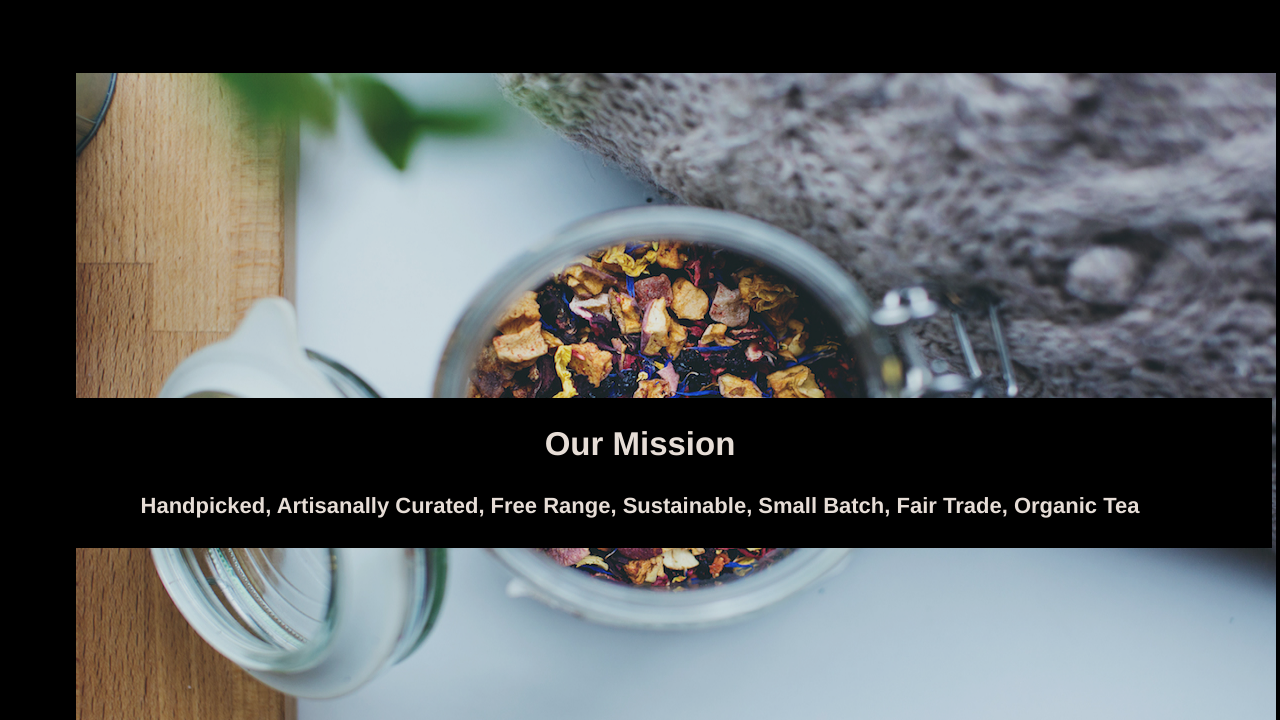
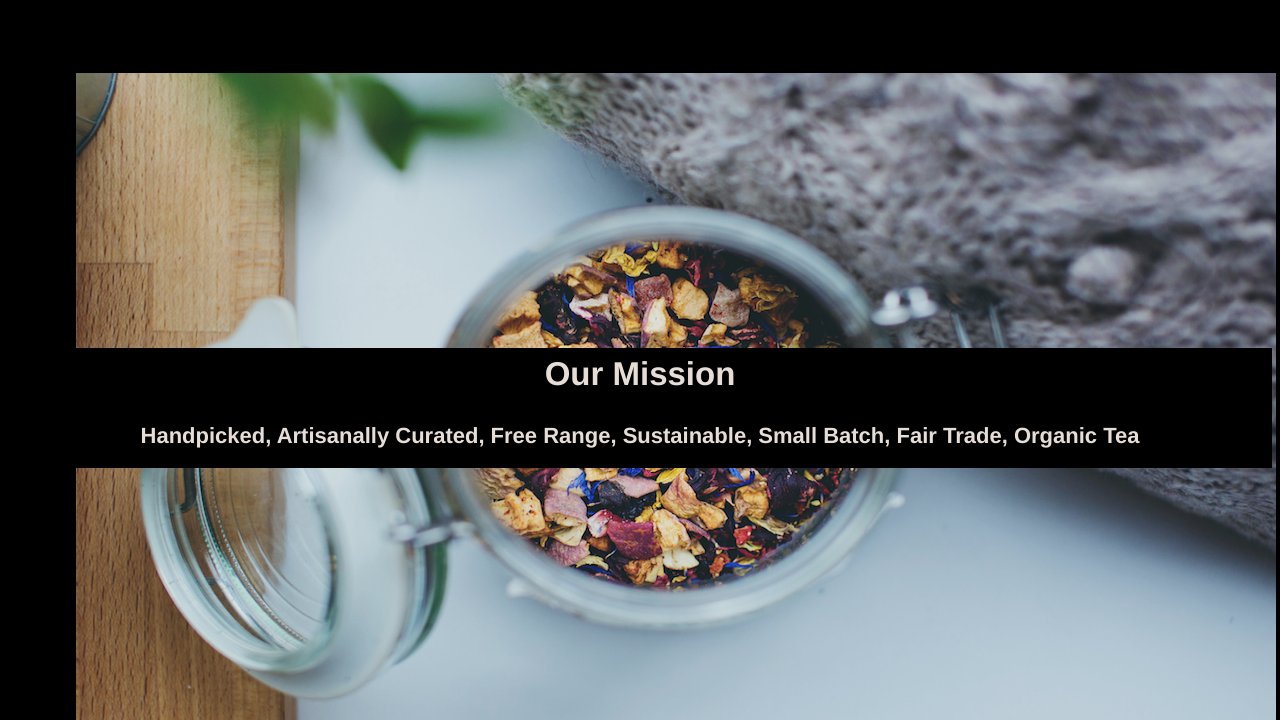
Before and after one commit to Valeruu/TeaCozy-First, a plain HTML site: page index.html in a window 1280 px wide. Shown: the part 80-800 px from the top of the page. Drawn offline with Linux system fonts and the light colour scheme.

Commit message:
Updated position of Our Mission headers

```diff
--- a/resources/style.css
+++ b/resources/style.css
@@ -79,10 +79,10 @@ li {
 }
 
 .statement {
-  height: 150px;
+  height: 120px;
   background-color: black;
   position: relative;
-  top: -300px;
+  top: -350px;
 }
 
 h2, h4 {
@@ -91,7 +91,7 @@ h2, h4 {
   justify-content: center;
   align-items: center;
   position: relative;
-  top: 0px;
+  top: -20px;
 }
 
 
```
